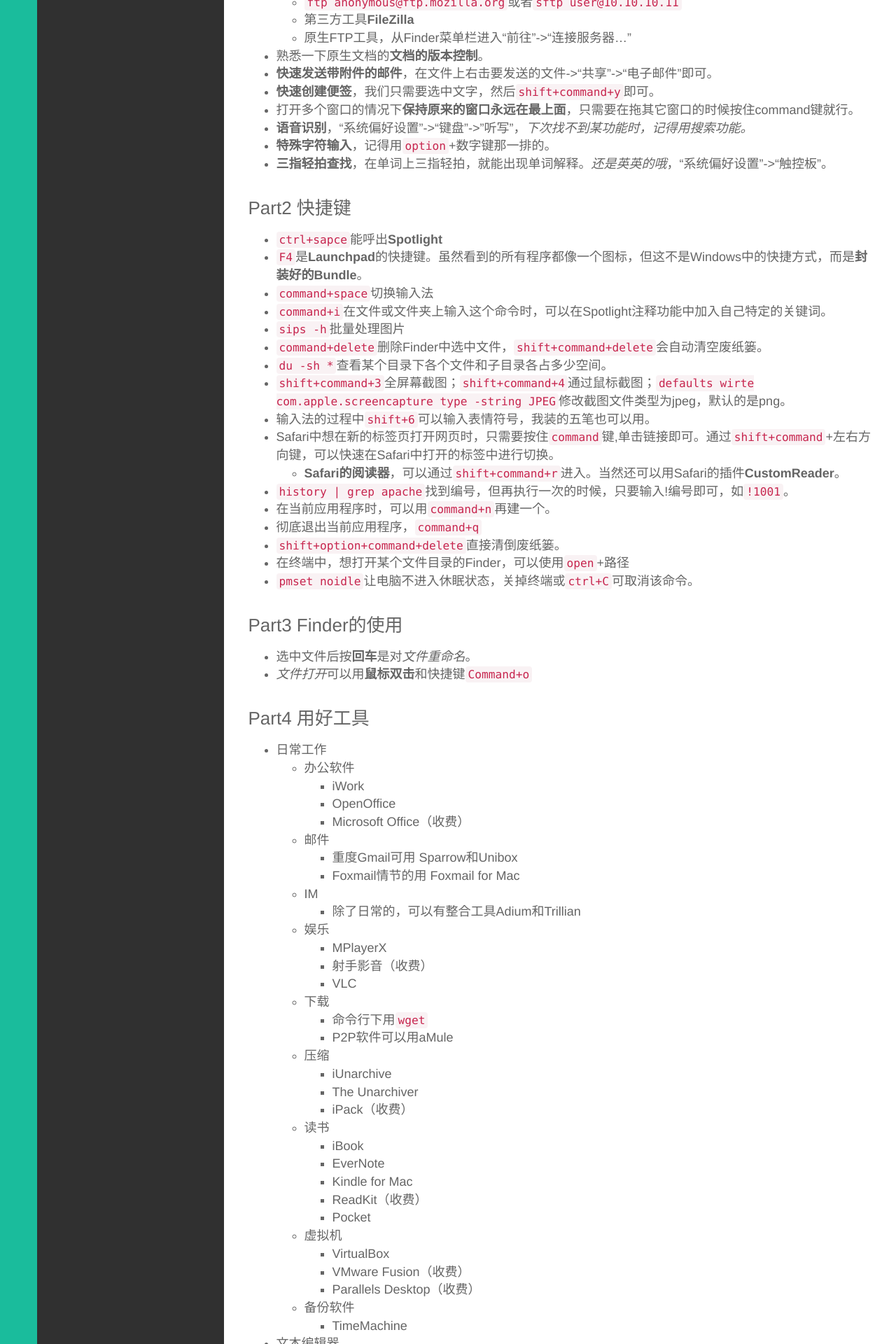
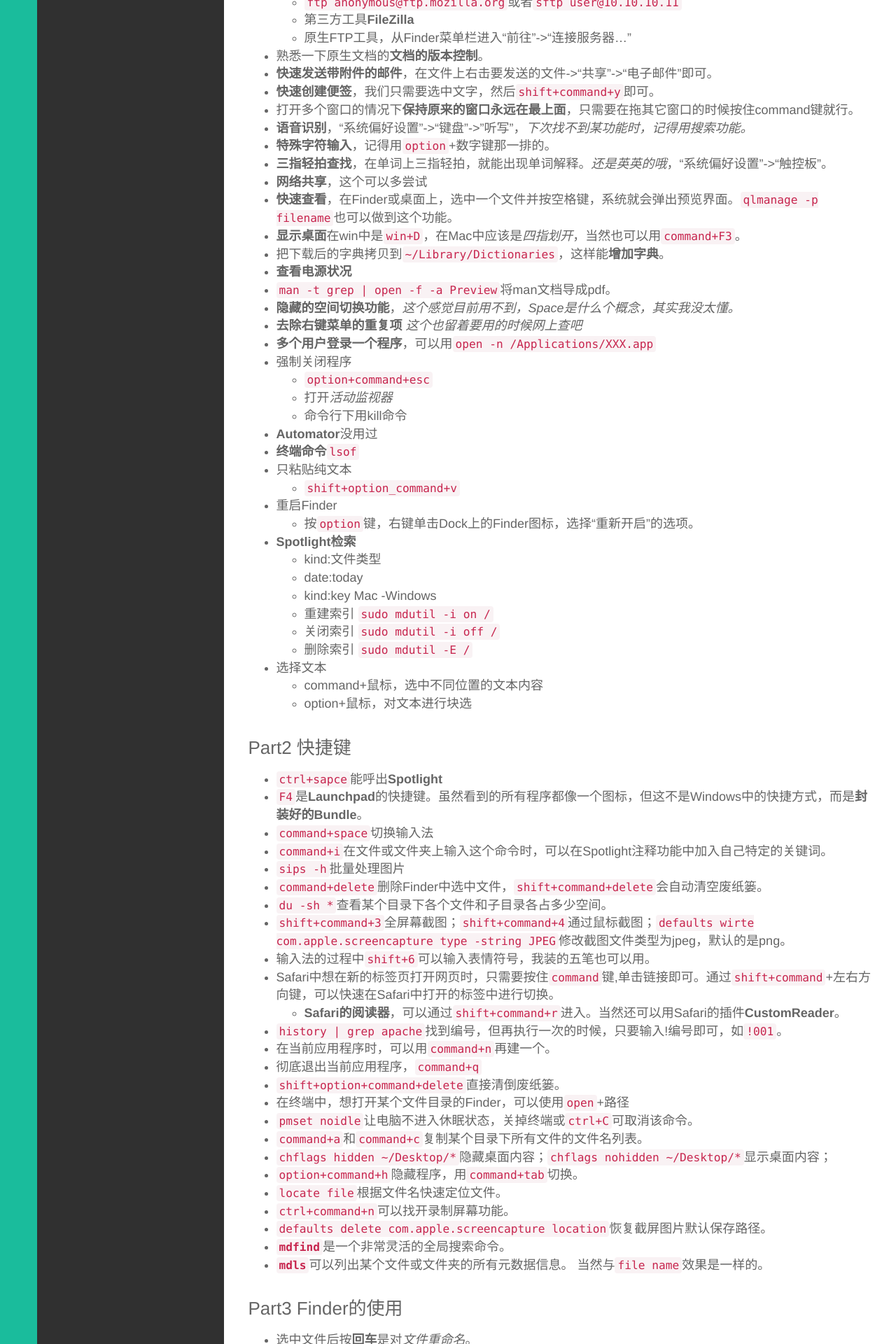
Before and after one commit to wolflion/blog, a Jekyll site: the page built from _posts/工具/2014-12-01-Use-Macbook.md, in a window 1280 px wide. Shown: the part 852-2772 px from the top of the page at 70% size. Built offline with Jekyll 4.4.1, drawn with Linux system fonts in a browser that asks for light colours; some of the changed text lies outside the part shown.

Commit message:
20170718UpdatedLabA308
20170718UpdatedLabA308

```diff
--- a/_posts/工具/2014-12-01-Use-Macbook.md
+++ b/_posts/工具/2014-12-01-Use-Macbook.md
@@ -35,6 +35,35 @@
 + **语音识别**，“系统偏好设置”->“键盘”->"听写"，*下次找不到某功能时，记得用搜索功能。*
 + **特殊字符输入**，记得用`option`+数字键那一排的。
 + **三指轻拍查找**，在单词上三指轻拍，就能出现单词解释。*还是英英的哦*，“系统偏好设置”->“触控板”。
++ **网络共享**，这个可以多尝试
++ **快速查看**，在Finder或桌面上，选中一个文件并按空格键，系统就会弹出预览界面。`qlmanage -p filename`也可以做到这个功能。
++ **显示桌面**在win中是`win+D`，在Mac中应该是*四指划开*，当然也可以用`command+F3`。
++ 把下载后的字典拷贝到`~/Library/Dictionaries`，这样能**增加字典**。
++ **查看电源状况**
++ `man -t grep | open -f -a Preview`将man文档导成pdf。
++ **隐藏的空间切换功能**，*这个感觉目前用不到，Space是什么个概念，其实我没太懂。*
++ **去除右键菜单的重复项** *这个也留着要用的时候网上查吧*
++ **多个用户登录一个程序**，可以用`open -n /Applications/XXX.app`
++ 强制关闭程序
+	+ `option+command+esc`
+	+ 打开*活动监视器*
+	+ 命令行下用kill命令
++ **Automator**没用过
++ **终端命令**`lsof`
++ 只粘贴纯文本
+	+ `shift+option_command+v`
++ 重启Finder
+	+ 按`option`键，右键单击Dock上的Finder图标，选择“重新开启”的选项。
++ **Spotlight检索**
+	+ kind:文件类型
+	+ date:today
+	+ kind:key Mac -Windows
+	+ 重建索引 `sudo mdutil -i on /`
+	+ 关闭索引 `sudo mdutil -i off /`
+	+ 删除索引 `sudo mdutil -E /`
++ 选择文本
+	+ command+鼠标，选中不同位置的文本内容
+	+ option+鼠标，对文本进行块选
 
 ###  Part2 快捷键
 + `ctrl+sapce`能呼出**Spotlight**
@@ -48,16 +77,26 @@
 + 输入法的过程中`shift+6`可以输入表情符号，我装的五笔也可以用。
 + Safari中想在新的标签页打开网页时，只需要按住`command`键,单击链接即可。通过`shift+command`+左右方向键，可以快速在Safari中打开的标签中进行切换。
 	+ **Safari的阅读器**，可以通过`shift+command+r`进入。当然还可以用Safari的插件**CustomReader**。
-+ `history | grep apache`找到编号，但再执行一次的时候，只要输入!编号即可，如`!1001`。
++ `history | grep apache`找到编号，但再执行一次的时候，只要输入!编号即可，如`!001`。
 + 在当前应用程序时，可以用`command+n`再建一个。
 + 彻底退出当前应用程序，`command+q`
 + `shift+option+command+delete`直接清倒废纸篓。
 + 在终端中，想打开某个文件目录的Finder，可以使用`open`+路径
 + `pmset noidle`让电脑不进入休眠状态，关掉终端或`ctrl+C`可取消该命令。
++ `command+a`和`command+c`复制某个目录下所有文件的文件名列表。
++ `chflags hidden ~/Desktop/*`隐藏桌面内容；`chflags nohidden ~/Desktop/*`显示桌面内容；
++ `option+command+h`隐藏程序，用`command+tab`切换。
++ `locate file`根据文件名快速定位文件。
++ `ctrl+command+n`可以找开录制屏幕功能。
++ `defaults delete com.apple.screencapture location`恢复截屏图片默认保存路径。
++ **`mdfind`**是一个非常灵活的全局搜索命令。
++ **`mdls`**可以列出某个文件或文件夹的所有元数据信息。 当然与`file name`效果是一样的。
 
 ###  Part3 Finder的使用
 + 选中文件后按**回车**是对*文件重命名*。
 + *文件打开*可以用**鼠标双击**和快捷键`Command+o`
++ 用Finder中打开某个文件夹下所有子文件夹`command+2`
++ **XtraFinder**
 
 ###  Part4 用好工具
 + 日常工作
@@ -117,6 +156,10 @@
 	+ Go2Shell
 	+ CatchMouse
 	+ F.lux调节屏幕色温
+	+ *AppleScript小程序*和*Homebrew*的使用；
+	+ 显卡监控软件gfxCardStatus
+	+ Pixelmator图像处理软件
+	+ Imagine代替OS X自带的TextEdit。
 
 ##  参考
 + 1、 [mac终端命令大全介绍](https://www.douban.com/note/75797151/)
```
Also changed, not shown: _posts/工具/2017-07-14-Configuration-SQLServer08R2-And-Use-Ssms.md (+11 -0 lines), _posts/技术/2017-03-16-EF-CodeFirst-In-Refactoring.md (+1 -0 lines), _posts/技术/2017-07-04-Lab-Linux-QA.md (+3 -1 lines).
